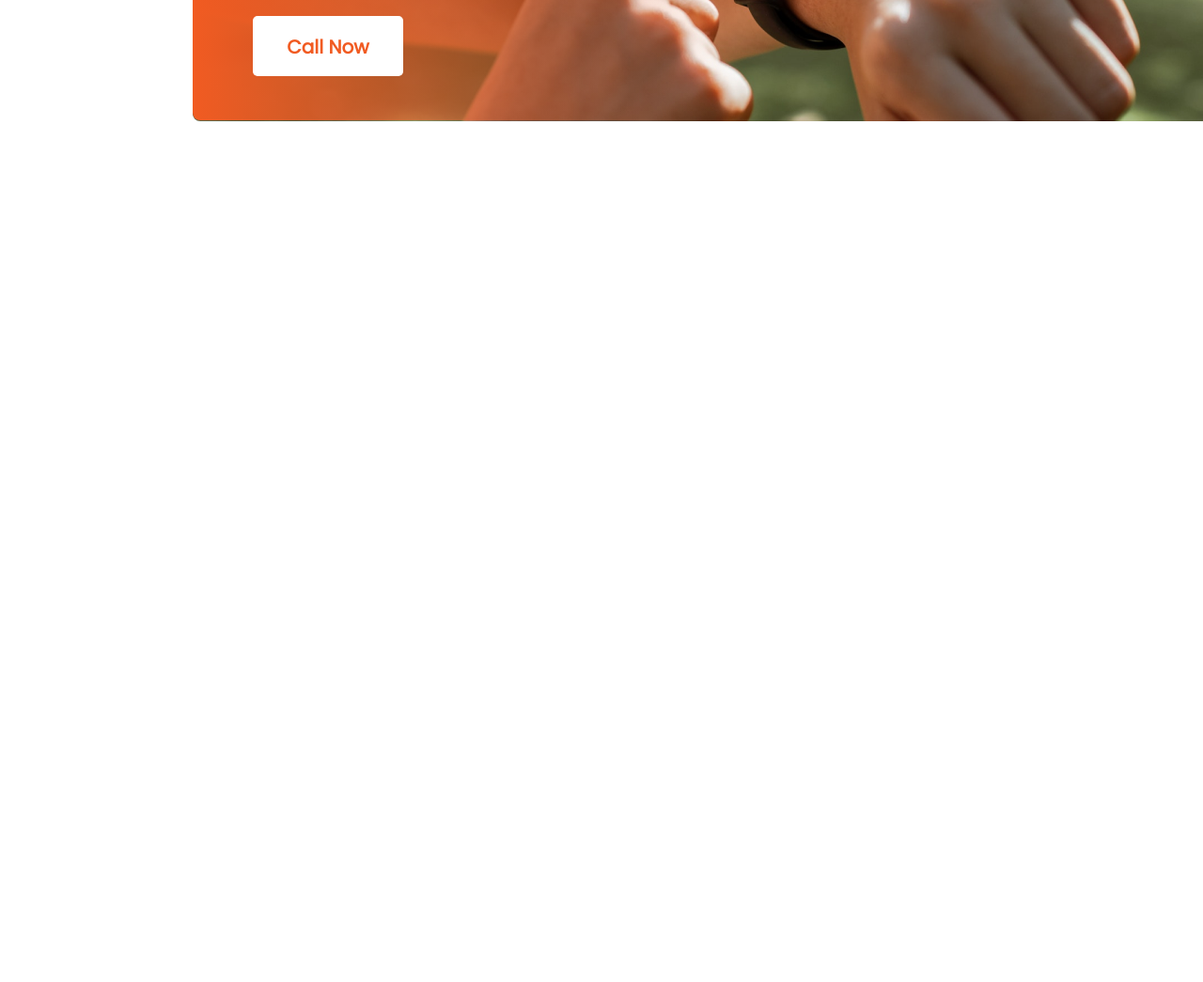
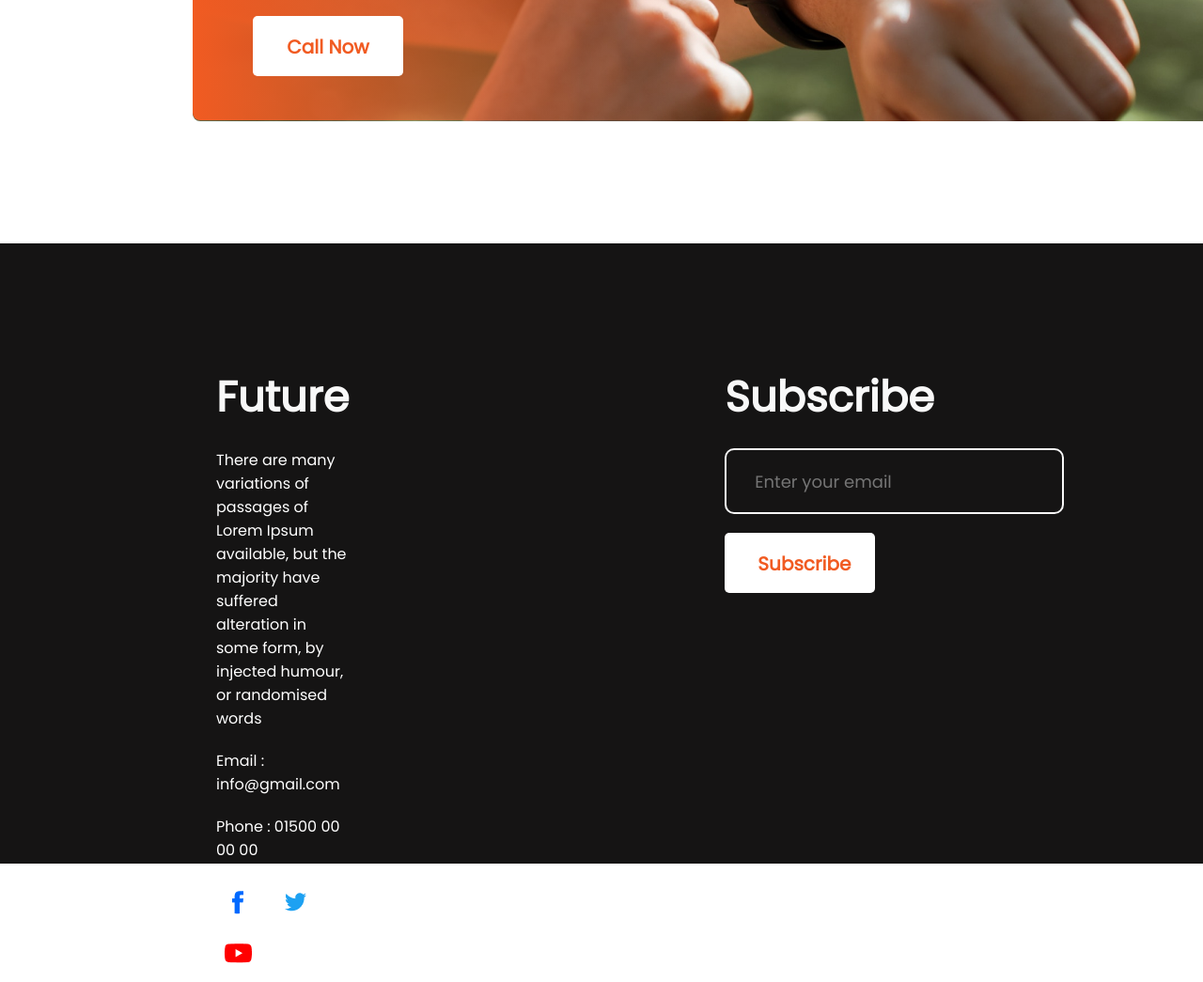
Before and after one commit to rafidulislam19/new-year-new-me, a plain HTML site: page index.html in a window 1280 px wide. Shown: the part 2522-3567 px from the top of the page at 94% size. Before the commit the page ends 2781 px from the top, so only its background shows below. Drawn offline with Linux system fonts and the light colour scheme.

Commit message:
footer added

```diff
--- a/index.html
+++ b/index.html
@@ -67,6 +67,30 @@
                 <button class="btn-secondary">Call Now</button>
             </div>
         </section>
+
+        <!-- footer -->
+        <div class="footer">
+            <div>
+                <h3 class="footer-title">Future</h3>
+                <p>There are many variations of passages of Lorem Ipsum available, but the majority have suffered alteration in some form, by injected humour, or randomised words</p>
+                <p>Email : info@gmail.com</p>
+                <p>Phone : 01500 00 00 00</p>
+                <a href="">
+                    <img src="images/icons/fb.png" alt="">
+                </a>
+                <a href="">
+                    <img src="images/icons/twitter.png" alt="">
+                </a>
+                <a href="">
+                    <img src="images/icons/youtube.png" alt="">
+                </a>
+            </div>
+            <div>
+                <h4 class="footer-title">Subscribe</h4>
+                <input type="email" placeholder="Enter your email">
+                <button class="btn-secondary">Subscribe</button>
+            </div>
+        </div>
     </main>
 </body>
 </html>
--- a/styles/style.css
+++ b/styles/style.css
@@ -118,3 +118,35 @@ section {
   padding: 18px 35px;
   background: #ffffff;
 }
+.footer {
+  display: flex;
+  gap: 400px;
+  height: 400px;
+  background: #151414;
+  padding: 130px 230px;
+}
+.footer-title {
+  font-weight: 700;
+  font-size: 45px;
+  color: #f8f8f8;
+  margin-bottom: 20px;
+}
+.footer p {
+  color: #ffffff;
+  margin-bottom: 20px;
+}
+.footer input {
+  width: 325px;
+  height: 64px;
+  padding-left: 30px;
+  border-radius: 10px;
+  margin-bottom: 20px;
+  border: #f8f8f8 2px solid;
+  background: #151414;
+  color: #f3f3f3;
+  font-size: 18px;
+}
+.footer a {
+  text-decoration: none;
+  margin-right: 10px;
+}
```
